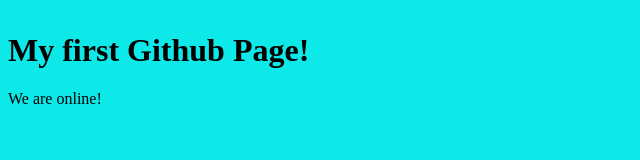
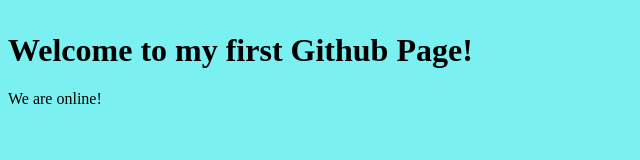
Before and after one commit to Arch893/my-first-github-page, a plain HTML site: page index.html in a window 1280 px wide. Shown: the whole page, without its empty margins (0-640 px from the left). Drawn offline with Linux system fonts and the light colour scheme.

Commit message:
Changed bg and tittles

```diff
--- a/index.html
+++ b/index.html
@@ -4,12 +4,12 @@
 <head>
     <!--<meta charset="UTF-8">
     <meta name="viewport" content="width=device-width, initial-scale=1.0"> -->
-    <title>My Title</title>
+    <title>My Github Page</title>
     <link rel="shortcut icon" type="image/png" href="C:\Users\Lautaro Roca Vilte\Desktop\my-first-github-page/千年学院.png">
     <link rel="stylesheet" href="styles.css">
 </head>
 <body>
-    <h1><p style="font-family: Verdana, Geneva, Tahoma, sans-serif"></p>My first Github Page!</h1>
+    <h1><p style="font-family: Verdana, Geneva, Tahoma, sans-serif"></p>Welcome to my first Github Page!</h1>
     <p>We are online!</p>
 </body>
 </html>
--- a/styles.css
+++ b/styles.css
@@ -1,5 +1,5 @@
 body{
-    background: rgb(13, 232, 232);
+    background: rgb(122, 240, 240);
 }
 #titulo{
     background: blue;
```
